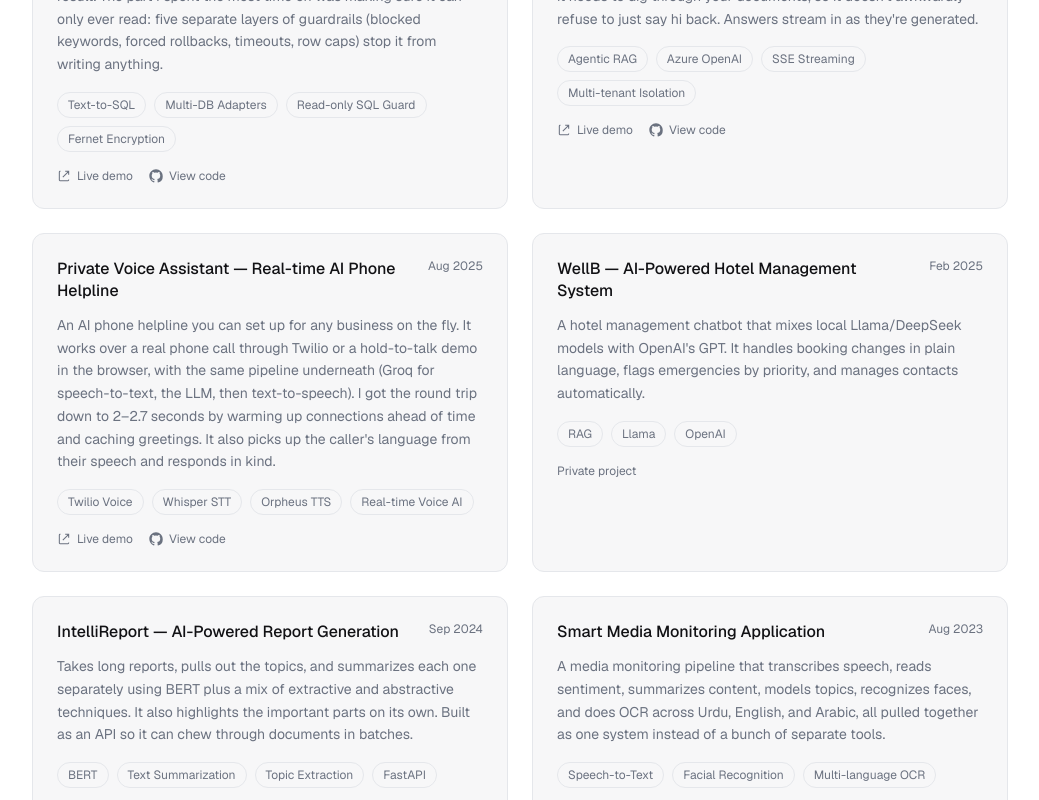
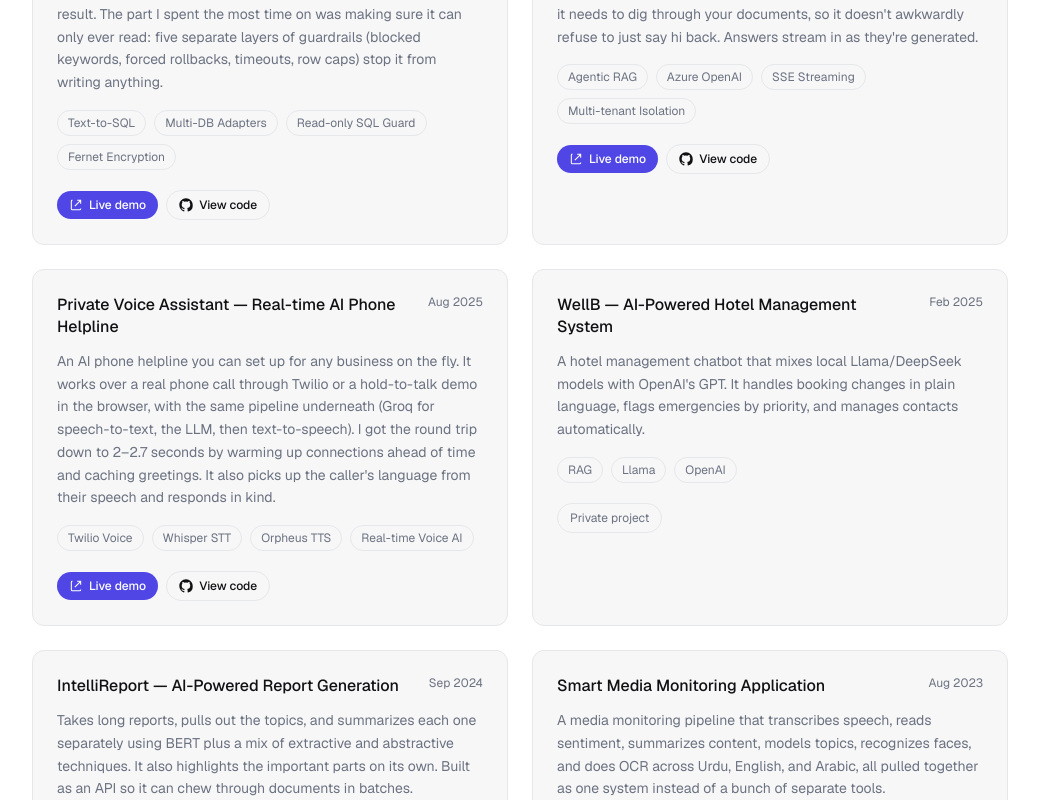
Before and after one commit to MuhammadWaqar621/waqar-portfolio, a Next.js app: page / in a window 1280 px wide. Shown: the part 2900-3700 px from the top of the page, without its empty margins (120-1159 px from the left). Built offline with nearby package versions, Linux system fonts and the light colour scheme.

Commit message:
Turn project links into pill buttons for more visible CTAs

```diff
--- a/src/components/projects.tsx
+++ b/src/components/projects.tsx
@@ -41,13 +41,13 @@
                 ))}
               </div>
 
-              <div className="mt-4 flex flex-wrap items-center gap-4 text-xs">
+              <div className="mt-5 flex flex-wrap items-center gap-2 text-xs">
                 {project.liveUrl && (
                   <a
                     href={project.liveUrl}
                     target="_blank"
                     rel="noreferrer"
-                    className="flex items-center gap-1.5 text-muted transition-colors hover:text-accent"
+                    className="flex items-center gap-1.5 rounded-full bg-accent px-3 py-1.5 font-medium text-accent-foreground transition-transform hover:-translate-y-0.5 hover:opacity-90"
                   >
                     <ExternalLinkIcon className="h-3.5 w-3.5" />
                     {project.liveLabel ?? "Live demo"}
@@ -58,14 +58,16 @@
                     href={project.repoUrl}
                     target="_blank"
                     rel="noreferrer"
-                    className="flex items-center gap-1.5 text-muted transition-colors hover:text-accent"
+                    className="flex items-center gap-1.5 rounded-full border border-border px-3 py-1.5 font-medium text-foreground transition-colors hover:border-accent hover:text-accent"
                   >
                     <GithubIcon className="h-3.5 w-3.5" />
                     View code
                   </a>
                 )}
                 {!project.repoUrl && !project.liveUrl && (
-                  <span className="text-muted">Private project</span>
+                  <span className="rounded-full border border-border px-3 py-1.5 text-muted">
+                    Private project
+                  </span>
                 )}
               </div>
             </article>
```
